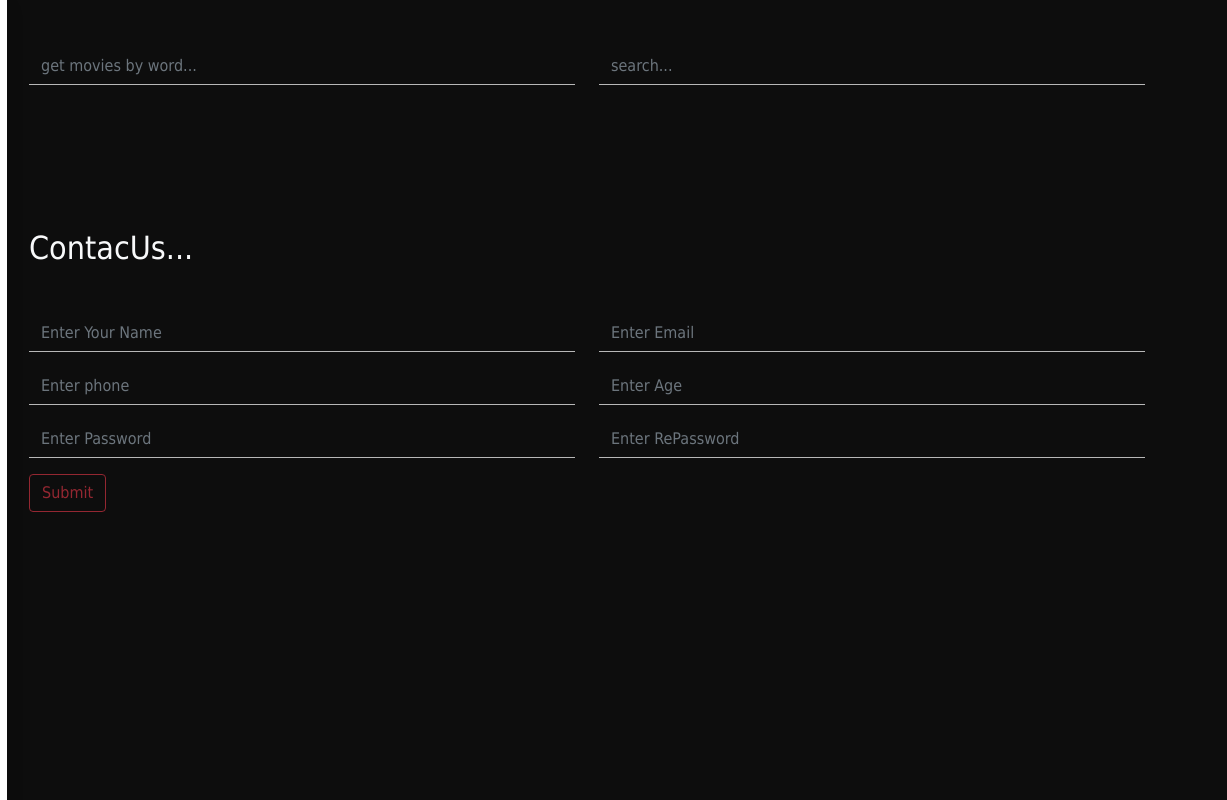
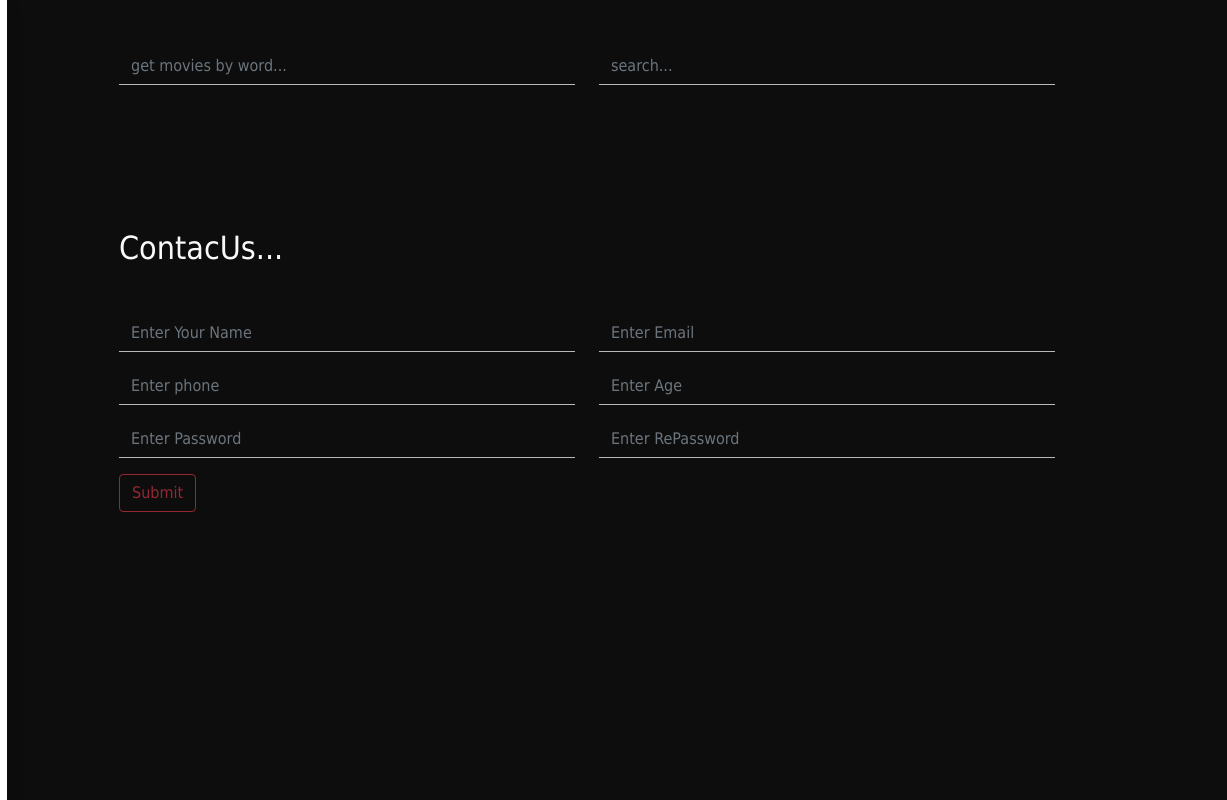
Before and after one commit to kariman899/Movie-Site-Using-API, a plain HTML site: page index.html in a window 1280 px wide. Shown: the full height of the page, 53-1280 px from the left. Drawn offline with Linux system fonts and the light colour scheme; no server answers.

Commit message:
edit-width

```diff
--- a/index.html
+++ b/index.html
@@ -54,14 +54,14 @@
     </div>
 
     <!--start movie-->
-    <section class="pt-5 ms-5 ms-md-0">
+    <section class="pt-5  w-75 m-auto ">
         <div class="container">
             <div class="row " >
-                <div class="col-md-6">
+                <div class="col-md-6 ms-4 ms-md-0">
                     <input id="searchWord" class="form-control mb-5  "
                      placeholder="get movies by word...">
                 </div>
-                <div class="col-md-6">
+                <div class="col-md-6 ms-4 ms-md-0">
                     <input id="searchAll" class="form-control mb-5 " placeholder="search..." >
                 </div>
             </div>
@@ -77,11 +77,11 @@
     <!--end movie-->
 
     <!--start contact-->
-    <div class="contact py-5" id="contact">
+    <div class="contact py-5  w-75 m-auto " id="contact">
         <div class="container">
-            <h2 class="text-light my-5">ContacUs...</h2>
+            <h2 class="text-light my-5 ms-4 ms-md-0">ContacUs...</h2>
             <div class="row">
-                <div class="col-md-6">
+                <div class="col-md-6 ms-4 ms-md-0">
                     <div class="form-group pb-3 name">
                         <input class="form-control" id="name" placeholder="Enter Your Name">
                         <p class="alert alert-danger d-none " id="namealert" role="alert">
@@ -89,7 +89,7 @@
                         </p>
                     </div>
                 </div>
-                <div class="col-md-6">
+                <div class="col-md-6 ms-4 ms-md-0">
                     <div class="form-group pb-3 email">
                         <input class="form-control" id="email" placeholder="Enter Email">
                         <p class="alert alert-danger d-none" id="emailalert" role="alert">
@@ -97,7 +97,7 @@
                         </p>
                     </div>
                 </div>
-                <div class="col-md-6">
+                <div class="col-md-6 ms-4 ms-md-0">
                     <div class="form-group pb-3 phone">
                         <input class="form-control" id="phone" placeholder="Enter phone">
                         <p class="alert alert-danger d-none" id="phonealert" role="alert">
@@ -105,7 +105,7 @@
                         </p>
                     </div>
                 </div>
-                <div class="col-md-6">
+                <div class="col-md-6 ms-4 ms-md-0">
                     <div class="form-group pb-3 age">
                         <input class="form-control" id="age" placeholder="Enter Age">
                         <p class="alert alert-danger d-none" id="agealert" role="alert">
@@ -113,7 +113,7 @@
                         </p>
                     </div>
                 </div>
-                <div class="col-md-6">
+                <div class="col-md-6 ms-4 ms-md-0">
                     <div class="form-group pb-3 password">
                         <input class="form-control" id="password" type="password" id="password" placeholder="Enter Password">
                         <p class="alert alert-danger d-none" id="passwordalert" role="alert">
@@ -121,7 +121,7 @@
                         </p>
                     </div>
                 </div>
-                <div class="col-md-6">
+                <div class="col-md-6 ms-4 ms-md-0">
                     <div class="form-group pb-3 rePassword">
                         <input class="form-control" type="password" id="rePassword" placeholder="Enter RePassword">
                         <p class="alert alert-danger d-none" id="repasswordalert" role="alert">
@@ -130,7 +130,7 @@
                     </div>
                 </div>
             </div>
-            <button type="submit" disabled id="submitBtn" class="btn btn-outline-danger">Submit</button>
+            <button type="submit" disabled  class="btn btn-outline-danger ms-4 ms-md-0">Submit</button>
         </div>
     </div>
     <!--end contact-->
--- a/js/main.js
+++ b/js/main.js
@@ -49,7 +49,7 @@ function displayData() {
 
   for (let i = 0; i < results.length; i++) {
     allMovie += `
-      <div class="col-md-4 mb-4 mb-5 "> <div class="movie text-center  ">
+      <div class="col-md-6 col-lg-4 ms-4 ms-md-0 mb-5 "> <div class="movie text-center  ">
       <div class="inner-img position-relative">
           <img src="${imgpath + results[i].poster_path}" class="w-100" alt="" />
           <div class="movie-overlay position-absolute  start-0">
```
